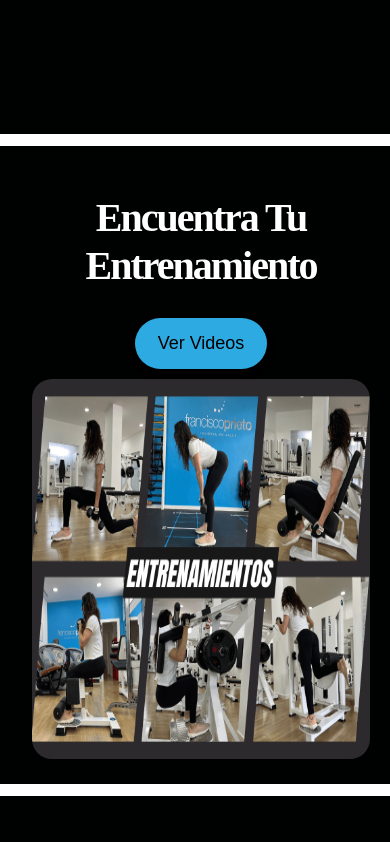
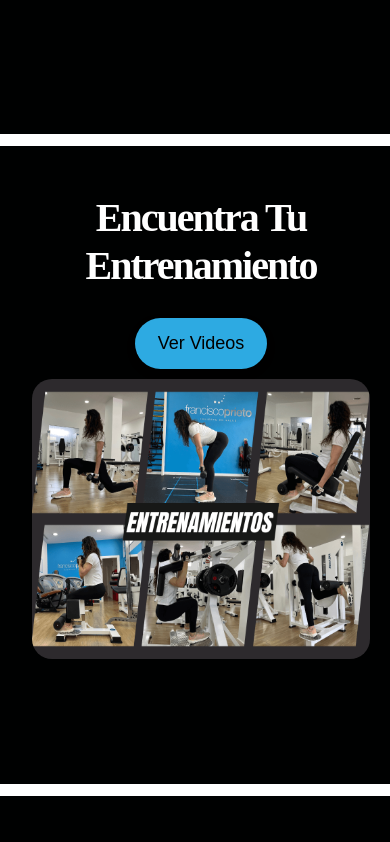
Before and after one commit to FranB201/fcoprietostudio-web, a React (Vite) app: page / in a window 390 px wide. Shown: the part 1091-1933 px from the top of the page. Built offline with nearby package versions, Linux system fonts and the light colour scheme; a web font is replaced by a local one.

Commit message:
homestyle css

```diff
--- a/src/Home/styles/HomeStyle.css
+++ b/src/Home/styles/HomeStyle.css
@@ -476,7 +476,7 @@
     font-size: 34px;
   }
   .collage-img{
-    width: 70%;
+    width: 90%;
   }
 
 
@@ -494,6 +494,10 @@
     width: 100%;
   }
 
+  .collage-img {
+    width: 100%;
+    height: 280px;
+  }
   .footer-img-text-encuentraT {
     font-size: 16px;
     padding-left: 3em;
```
